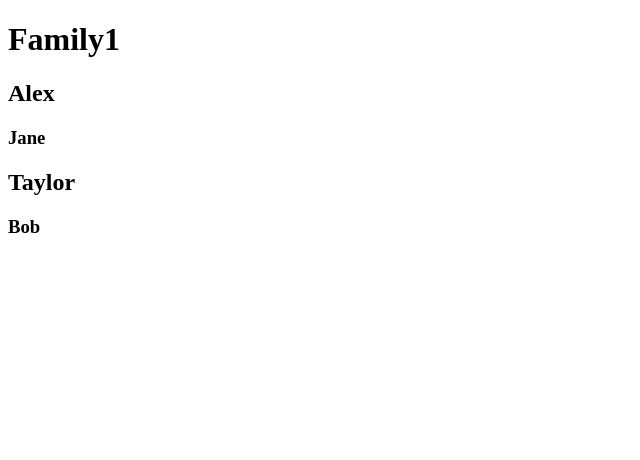
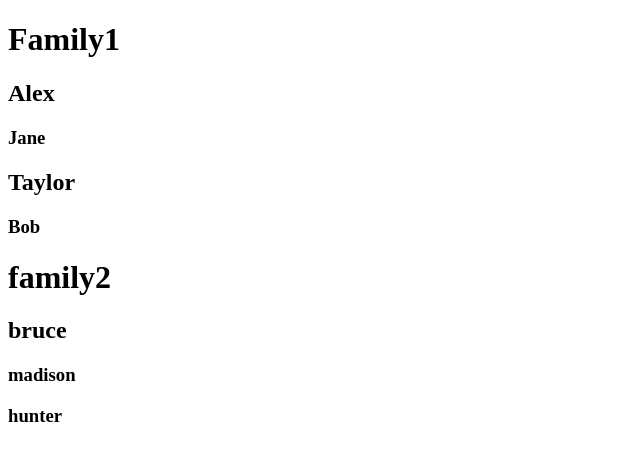
Before and after one commit to amesenbrink/jQuery_dom_test, a plain HTML site: page index.html in a window 1280 px wide. Shown: the whole page, without its empty margins (0-640 px from the left). Drawn offline with Linux system fonts and the light colour scheme.

Commit message:
corrected .js loading order
app.js was loading prior to the DOM, so it could not change elements
that were yet undefined.

```diff
--- a/app.js
+++ b/app.js
@@ -10,8 +10,11 @@ var family1, family2, bruce, madison, hunter;
 
 family1 = $('#family1');
 family2 = $('<div id="family2"><h1>family2</h1></div>');
-bruce = $('<div id="bruce"><h1>bruce</h1></div>');
-madison = $('<div id="madison"><h1>madison</h1></div>');
-hunter = $('<div id="hunter"><h1>hunter</h1></div>');
+bruce = $('<div id="bruce"><h2>bruce</h2></div>');
+madison = $('<div id="madison"><h3>madison</h3></div>');
+hunter = $('<div id="hunter"><h3>hunter</h3></div>');
 
 family2.insertAfter(family1);
+family2.append(bruce);
+bruce.append(madison);
+bruce.append(hunter);
--- a/index.html
+++ b/index.html
@@ -30,4 +30,5 @@ This is the HTML document that you'll use jQuery to modify. To take the quiz, cl
       </div>
     </div>
   </div>
+      <script src="app.js"></script>
 </body>
```
